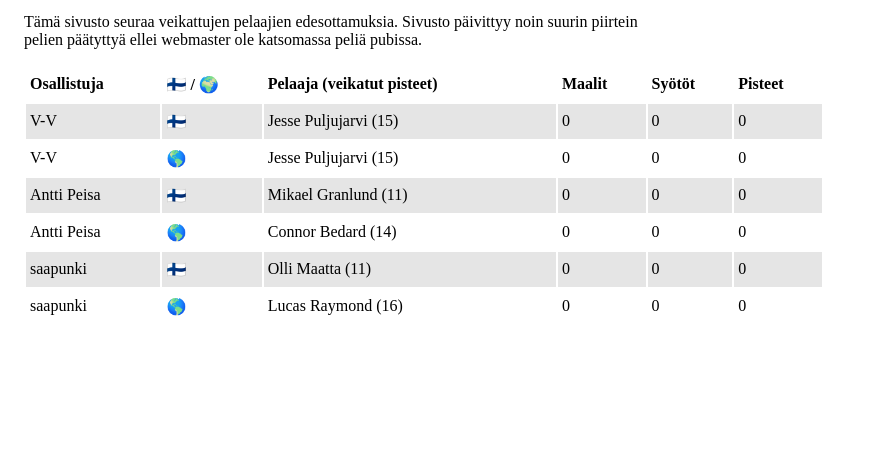
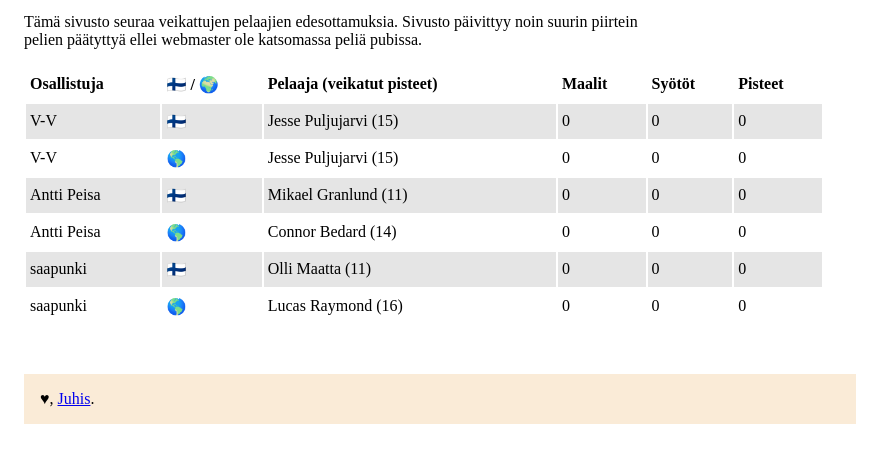
Before and after one commit to Hamatti/iihf-scoring-leader, a website: page index.njk in a window 1280 px wide. Shown: the part 162-624 px from the top of the page, without its empty margins (0-895 px from the left). Drawn offline with nearby package versions, Linux system fonts and the light colour scheme; files that its build step writes are made by us from their sources.

Commit message:
Add footer

```diff
--- a/index.njk
+++ b/index.njk
@@ -27,6 +27,14 @@
 
       td {
         padding: 0.5em 0.25em;
+      }
+
+      footer {
+        padding: 1em;
+        background: antiquewhite;
+        margin-top: 3em;
+        max-width: 800px;
+        width: 100%;
       }
 
       @media screen and (max-width: 600px) {
@@ -81,5 +89,6 @@
         </tbody>
       </table>
     </main>
+    <footer>&hearts;, <a href="https://hamatti.org">Juhis</a>.</footer>
   </body>
 </html>
```
Also changed, not shown: _site/index.html (deleted).
